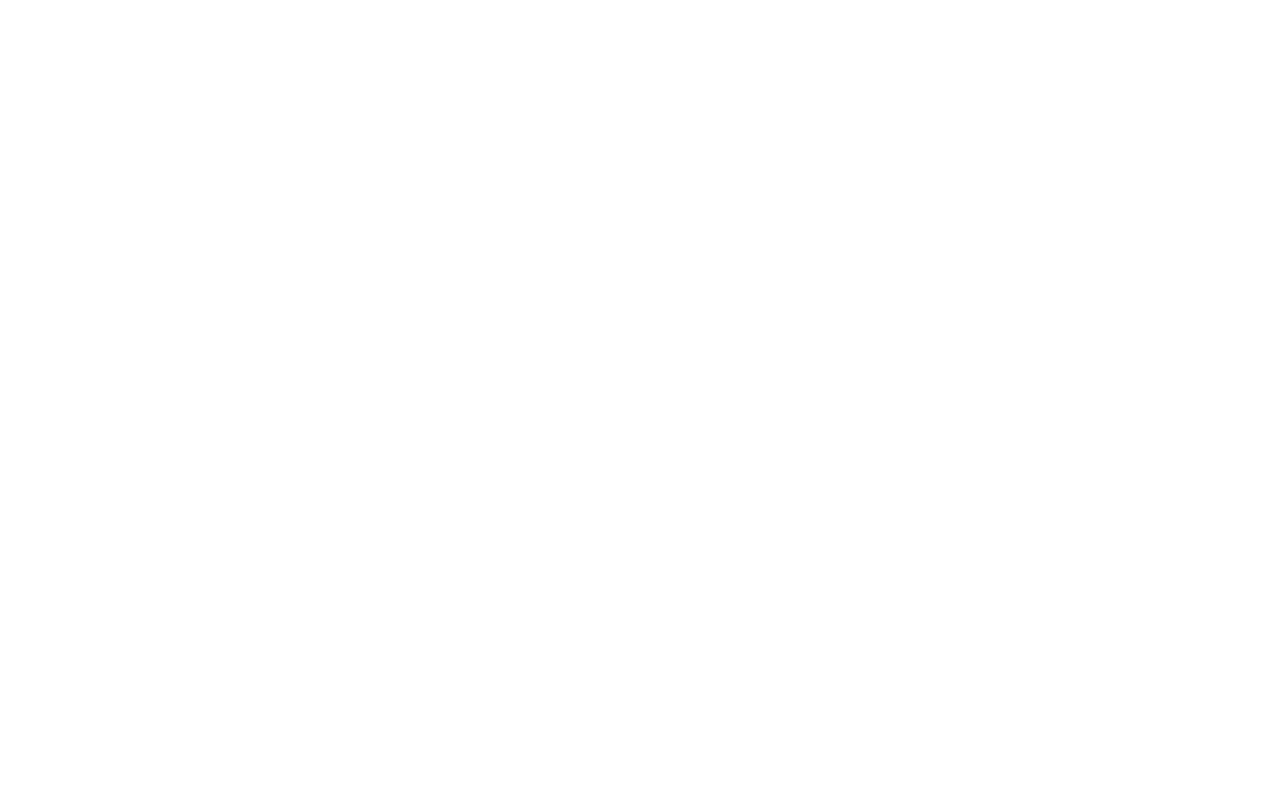
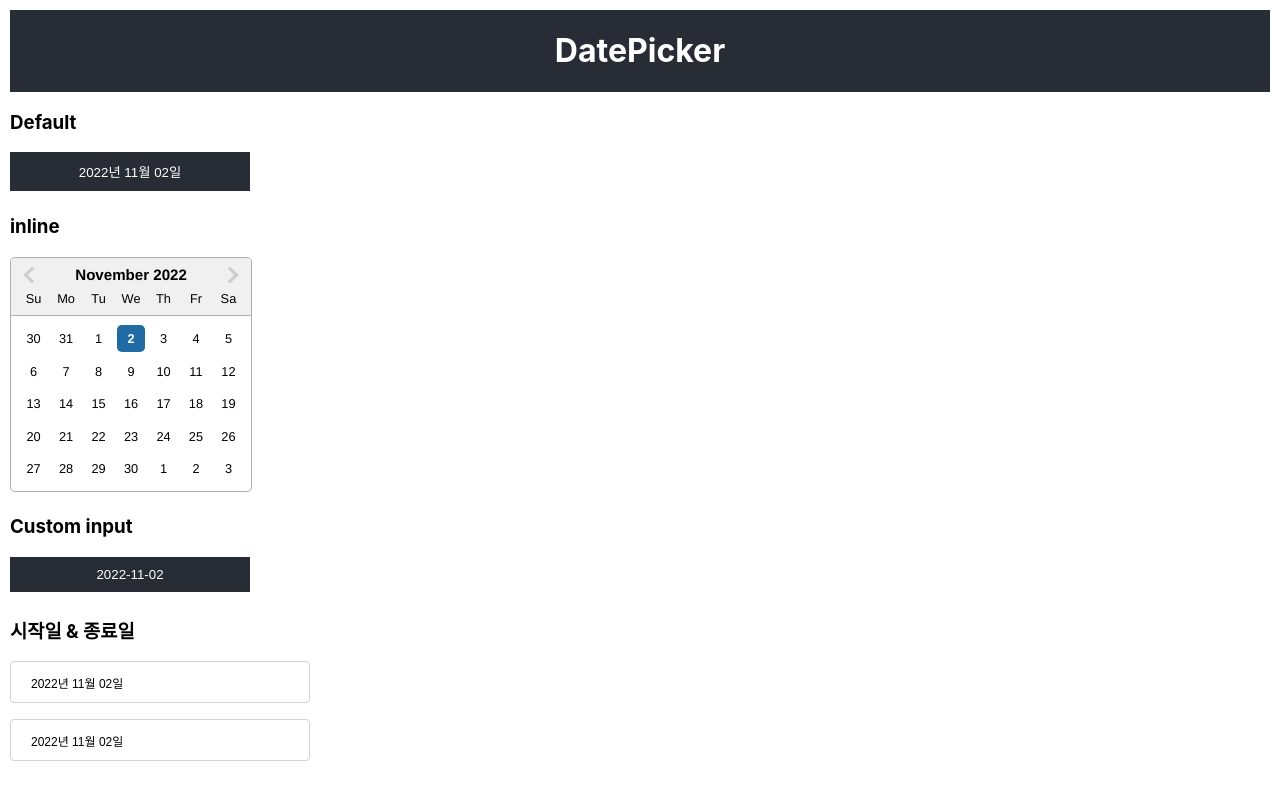
Before and after one commit to parkjooyoung0608/react-study, a React (Create React App) app: page /date-picker in a window 1280 px wide. Before the commit this address had no page. Built offline with nearby package versions, Linux system fonts and the light colour scheme.

Commit message:
feat : react-datepicker 예제

```diff
--- a/package.json
+++ b/package.json
@@ -10,10 +10,12 @@
     "i18next-browser-languagedetector": "^7.0.0",
     "luxon": "^3.1.0",
     "react": "^18.2.0",
+    "react-datepicker": "^4.8.0",
     "react-dom": "^18.2.0",
     "react-i18next": "^12.0.0",
     "react-router-dom": "^6.4.3",
     "react-scripts": "5.0.1",
+    "styled-components": "^5.3.6",
     "web-vitals": "^2.1.4"
   },
   "scripts": {
--- a/src/App.css
+++ b/src/App.css
@@ -1,39 +1,49 @@
-.App {
-  height: 100vh;
-  text-align: center;
+.flexCenter {
   display: flex;
   align-items: center;
   justify-content: center;
+  text-align: center;
 }
 
-@media (prefers-reduced-motion: no-preference) {
+.center {
+  position: fixed;
+  top: 50%;
+  left: 50%;
+  transform: translate(-50%, -50%);
+}
+
+.container {
+  margin: 10px;
+}
+
+.react-datepicker__triangle {
+  transform: translate(125px, 0px) !important;
+}
+
+/* @media (prefers-reduced-motion: no-preference) {
   .App-logo {
     animation: App-logo-spin infinite 20s linear;
   }
-}
+} */
 
-.App-header {
-  background-color: #282c34;
-  min-height: 100vh;
-  display: flex;
-  flex-direction: column;
-  align-items: center;
-  justify-content: center;
-  font-size: calc(10px + 2vmin);
-  color: white;
-}
-
-.App-link {
-  color: #61dafb;
-}
-
-@keyframes App-logo-spin {
+/* @keyframes App-logo-spin {
   from {
     transform: rotate(0deg);
   }
   to {
     transform: rotate(360deg);
   }
+} */
+
+header {
+  /* min-height: 100vh; */
+  /* font-size: calc(10px + 2vmin); */
+  display: flex;
+  flex-direction: column;
+  align-items: center;
+  justify-content: center;
+  background-color: #282c34;
+  color: white;
 }
 
 button {
@@ -46,4 +56,31 @@
 button:hover {
   background-color: #282c34;
   color: white;
+  cursor: pointer;
 }
+
+.example-custom-input {
+  background-color: #282c34;
+  color: white;
+  cursor: pointer;
+  width: 240px;
+  padding: 10px;
+  margin-bottom: 5px;
+}
+
+.normal-day {
+  background: white !important;
+  color: black !important;
+  width: 28px;
+  height: 28px;
+  line-height: 1.8;
+  text-align: center;
+  padding: 2px !important;
+}
+
+.selected-day {
+  background: navy !important;
+  color: white !important;
+  border-radius: 50% !important;
+  font-weight: 700;
+}
--- a/src/App.js
+++ b/src/App.js
@@ -1,14 +1,13 @@
 import { BrowserRouter, Routes, Route } from "react-router-dom";
-import "./App.css";
 
 import Main from "./pages/Main";
 import Suspense from "./pages/Suspense";
 import I18next from "./pages/I18next";
 import WebStorageObject from "./pages/WebStorageObject";
+import ReactDatePicker from "./pages/ReactDatePicker";
 
 function App() {
   return (
-    <div className="App">
     <BrowserRouter>
       <Routes>
         <Route path="/" element={<Main />}></Route>
@@ -18,9 +17,9 @@
           path="/web-storage-object"
           element={<WebStorageObject />}
         ></Route>
+        <Route path="/date-picker" element={<ReactDatePicker />}></Route>
       </Routes>
     </BrowserRouter>
-    </div>
   );
 }
 
--- a/src/index.js
+++ b/src/index.js
@@ -1,11 +1,13 @@
 import React from "react";
 import ReactDOM from "react-dom/client";
-import "./index.css";
 import App from "./App";
 import reportWebVitals from "./reportWebVitals";
 
 // import i18n (needs to be bundled ;))
 import "./components/react-i18next/i18n";
+
+import "./index.css";
+import "./App.css";
 
 const root = ReactDOM.createRoot(document.getElementById("root"));
 root.render(
--- a/src/pages/Main.jsx
+++ b/src/pages/Main.jsx
@@ -5,8 +5,9 @@
   const navigate = useNavigate();
 
   return (
+    <div className="center">
+      <h1>React Study List</h1>
       <div>
-      <h1>React Study List</h1>
         <button onClick={() => navigate("/suspense")}>
           suspense 예제 보러가기
         </button>
@@ -16,6 +17,10 @@
         <button onClick={() => navigate("/web-storage-object")}>
           WebStorage Object 예제 보러가기
         </button>
+        <button onClick={() => navigate("/date-picker")}>
+          React-DatePicker 예제 보러가기
+        </button>
+      </div>
     </div>
   );
 };
--- /dev/null
+++ b/src/pages/ReactDatePicker.jsx
@@ -0,0 +1,103 @@
+import React, { useState, forwardRef } from "react";
+import DatePicker from "react-datepicker";
+import "react-datepicker/dist/react-datepicker.css";
+
+// 필요한 언어 import
+import { ko } from "date-fns/esm/locale";
+
+import styled from "styled-components";
+
+const MarginBottom = styled.div`
+  margin-bottom: 1rem;
+`;
+
+const DatePickerCustom = styled(DatePicker)`
+  width: 300px;
+  height: 42px;
+  box-sizing: border-box;
+  padding: 8px 20px;
+  border-radius: 4px;
+  border: 1px solid lightgray;
+  font-size: 12px;
+`;
+
+const ReactDatePicker = () => {
+  const [startDate, setStartDate] = useState(new Date());
+  const [endDate, setEndDate] = useState(new Date());
+
+  const ExampleCustomInput = forwardRef(({ value, onClick }, ref) => (
+    <button className="example-custom-input" onClick={onClick} ref={ref}>
+      {value}
+    </button>
+  ));
+
+  return (
+    <div className="container">
+      <header>
+        <h1>DatePicker</h1>
+      </header>
+
+      <section>
+        <h3>Default</h3>
+        <DatePicker
+          locale={ko}
+          selected={startDate}
+          onChange={(date) => setStartDate(date)}
+          dateFormat="yyyy년 MM월 dd일"
+          customInput={<ExampleCustomInput />}
+        />
+      </section>
+      <MarginBottom />
+
+      <section>
+        <h3>inline</h3>
+        <DatePicker
+          selected={startDate}
+          onChange={(date) => setStartDate(date)}
+          dateFormat="yyyy-MM-dd"
+          inline
+        />
+      </section>
+      <MarginBottom />
+
+      <section>
+        <h3>Custom input</h3>
+        <DatePicker
+          selected={startDate}
+          onChange={(date) => setStartDate(date)}
+          dateFormat="yyyy-MM-dd"
+          customInput={<ExampleCustomInput />}
+        />
+      </section>
+      <MarginBottom />
+
+      <section>
+        <h3>시작일 & 종료일</h3>
+        <DatePickerCustom
+          locale={ko} // 언어
+          dateFormat="yyyy년 MM월 dd일" // 날짜 포멧
+          selected={startDate} // 선택 : 시작 날짜
+          onChange={(date) => setStartDate(date)} // 바뀌면 선택날짜로 바뀜
+          selectsStart
+          minDate={new Date()}
+          startDate={startDate}
+          endDate={endDate}
+        />
+        <MarginBottom />
+        <DatePickerCustom
+          locale={ko}
+          dateFormat="yyyy년 MM월 dd일"
+          selected={endDate}
+          onChange={(date) => setEndDate(date)}
+          selectsEnd
+          startDate={startDate}
+          endDate={endDate}
+          minDate={startDate}
+        />
+      </section>
+      <MarginBottom />
+    </div>
+  );
+};
+
+export default ReactDatePicker;
```
Also changed, not shown: 1 other file (tests, documents, lock files or other folders). Lines whose indentation alone changed are shown as unchanged.
